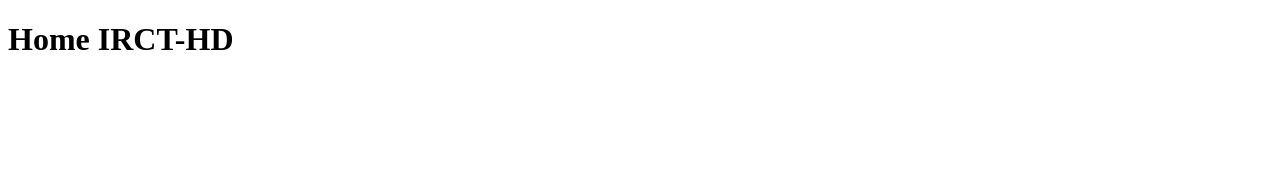
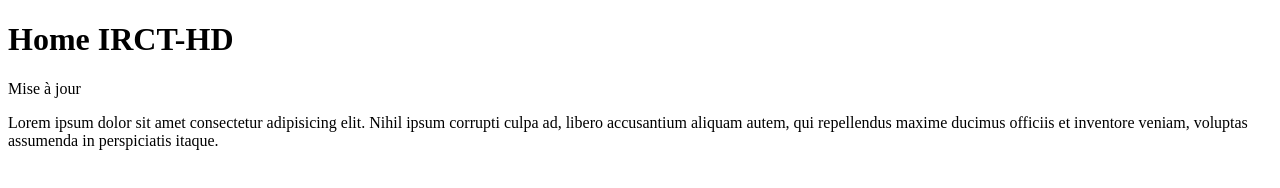
Before and after one commit to RIS-Bureau/learngit, a plain HTML site: page index.html in a window 1280 px wide. Drawn offline with Linux system fonts and the light colour scheme.

Commit message:
index updated

```diff
--- a/index.html
+++ b/index.html
@@ -4,8 +4,11 @@
     <meta charset="UTF-8">
     <meta name="viewport" content="width=device-width, initial-scale=1.0">
     <title>IRCT-HD</title>
+
 </head>
 <body>
     <h1>Home IRCT-HD</h1>
+    <p>Mise à jour</p>
+    <p>Lorem ipsum dolor sit amet consectetur adipisicing elit. Nihil ipsum corrupti culpa ad, libero accusantium aliquam autem, qui repellendus maxime ducimus officiis et inventore veniam, voluptas assumenda in perspiciatis itaque.</p>
 </body>
 </html>
```
